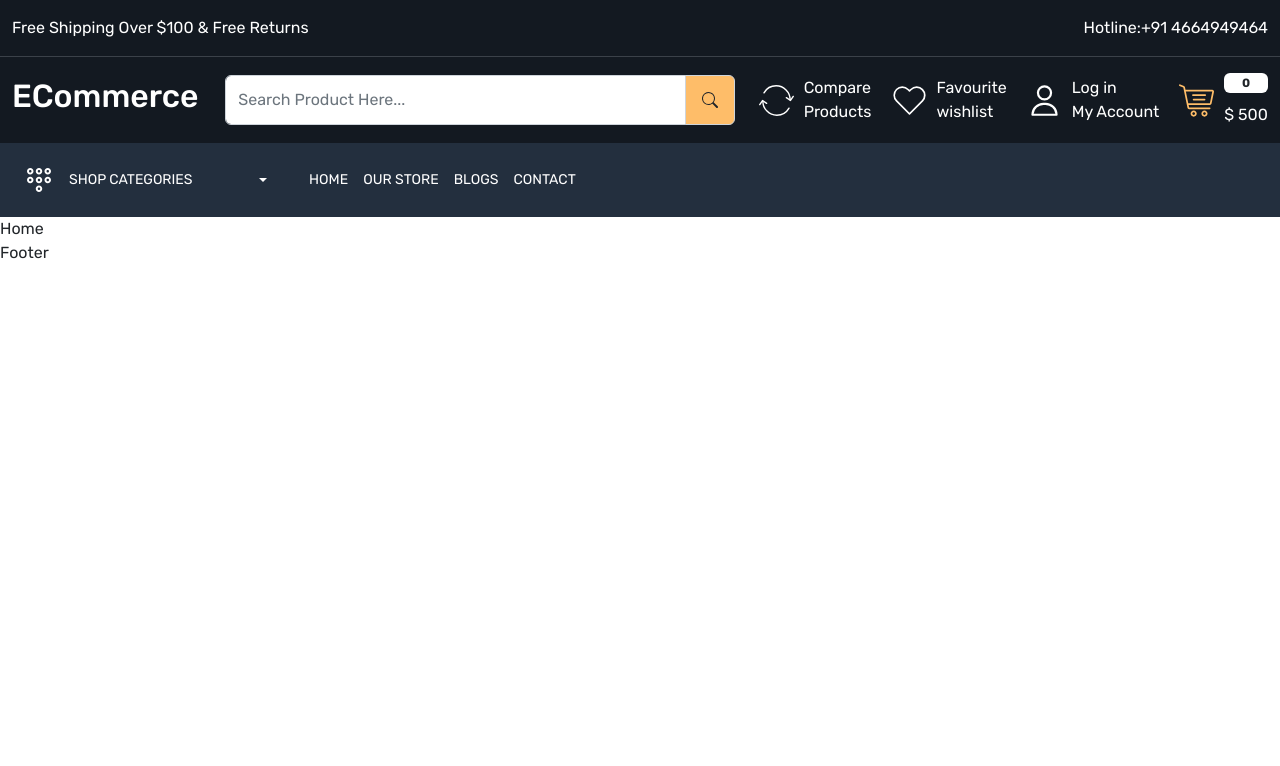
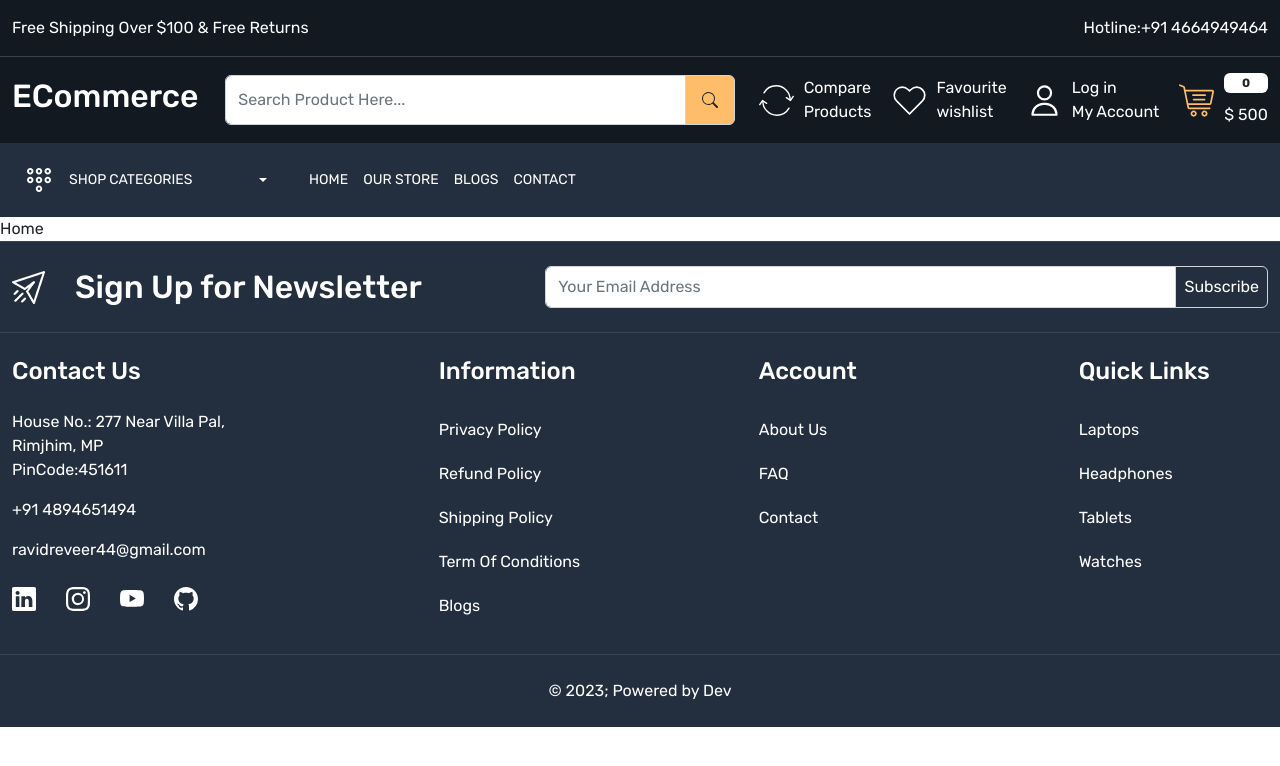
Before and after one commit to akshaykokode7/MERN-E-commerce-Frontend, a React (Create React App) app: page / in a window 1280 px wide. Shown: the top 766 px of the page. Built offline with nearby package versions, Linux system fonts and the light colour scheme.

Commit message:
Footer created

```diff
--- a/src/App.css
+++ b/src/App.css
@@ -95,3 +95,23 @@
 }
 
 /* Header Part End */
+
+
+/* Footer Part Start */
+
+footer {
+  background-color: var(--color-bg1);
+}
+
+footer:not(:first-child) {
+  border-top: 1px solid rgba(255, 255, 255, 0.1);
+}
+
+footer .input-group-text {
+  background-color: var(--color-bg1);
+  color: white;
+  padding: 8px 7px;
+  cursor: pointer;
+}
+
+/* Footer Part End */
--- a/src/components/Footer.js
+++ b/src/components/Footer.js
@@ -1,8 +1,109 @@
-import React from 'react'
+import React from 'react';
+import { Link } from 'react-router-dom';
+import { BsLinkedin, BsGithub, BsYoutube, BsInstagram } from 'react-icons/bs';
 
 const Footer = () => {
   return (
-    <div>Footer</div>
+    <>
+      <footer className='py-4'>
+        <div className="container-xxl">
+          <div className="row align-items-center">
+            <div className="col-5">
+              <div className="footer-top-data d-flex gap-30 align-items-center">
+                <img src="images/newsletter.png" alt="newsletter" />
+                <h2 className="mb-0 text-white">Sign Up for Newsletter</h2>
+              </div>
+            </div>
+            <div className="col-7">
+            <div class="input-group">
+                <input
+                  type="text"
+                  class="form-control py-1"
+                  placeholder="Your Email Address"
+                  aria-label="Your Email Address"
+                  aria-describedby="basic-addon2"
+                />
+                <span class="input-group-text p-2" id="basic-addon2">
+                  Subscribe
+                </span>
+              </div>
+            </div>
+          </div>
+        </div>
+      </footer>
+      <footer className='py-4'>
+        <div className="container-xxl">
+          <div className="row">
+            <div className="col-4">
+              <h4 className='text-white mb-4'>Contact Us</h4>
+              <div>
+                <address className='text-white fs-6'>
+                  House No.: 277 Near Villa Pal, <br />
+                  Rimjhim, MP <br />
+                  PinCode:451611
+                </address>
+                <a href="tel:+91 4894651494" className='text-white mt-3 d-block mb-1'>
+                  +91 4894651494
+                </a>
+                <a href="mailto:ravidreveer44@gmail.com" className='text-white mt-3 d-block mb-0'>
+                  ravidreveer44@gmail.com
+                </a>
+                <div className="social_icons d-flex align-items-center gap-30 mt-4">
+                  <a className='text-white' href="">
+                    <BsLinkedin className='fs-4' />
+                  </a>
+                  <a className='text-white' href="">
+                    <BsInstagram className='fs-4' />
+                  </a>
+                  <a className='text-white' href="">
+                    <BsYoutube className='fs-4' />
+                  </a>
+                  <a className='text-white' href="">
+                    <BsGithub className='fs-4' />
+                  </a>
+                </div>
+              </div>
+            </div>
+            <div className="col-3">
+              <h4 className='text-white mb-4'>Information</h4>
+              <div className='footer-links d-flex flex-column'>
+                <Link className='text-white py-2 mb-1'>Privacy Policy</Link>
+                <Link className='text-white py-2 mb-1'>Refund Policy</Link>
+                <Link className='text-white py-2 mb-1'>Shipping Policy</Link>
+                <Link className='text-white py-2 mb-1'>Term Of Conditions</Link>
+                <Link className='text-white py-2 mb-1'>Blogs</Link>
+              </div>
+            </div>
+            <div className="col-3">
+              <h4 className='text-white mb-4'>Account</h4>
+              <div className='footer-links d-flex flex-column'>
+                <Link className='text-white py-2 mb-1'>About Us</Link>
+                <Link className='text-white py-2 mb-1'>FAQ</Link>
+                <Link className='text-white py-2 mb-1'>Contact</Link>
+              </div>
+            </div>
+            <div className="col-2">
+              <h4 className='text-white mb-4'>Quick Links</h4>
+              <div className='footer-links d-flex flex-column'>
+                <Link className='text-white py-2 mb-1'>Laptops</Link>
+                <Link className='text-white py-2 mb-1'>Headphones</Link>
+                <Link className='text-white py-2 mb-1'>Tablets</Link>
+                <Link className='text-white py-2 mb-1'>Watches</Link>
+              </div>
+            </div>
+          </div>
+        </div>
+      </footer>
+      <footer className='py-4'>
+        <div className="container-xxl">
+          <div className="row">
+            <div className="col-12">
+              <p className="text-center mb-0 text-white">&copy; { new Date().getFullYear()}; Powered by Dev{" "}</p>
+            </div>
+          </div>
+        </div>
+      </footer>
+    </>
   )
 }
 
```
